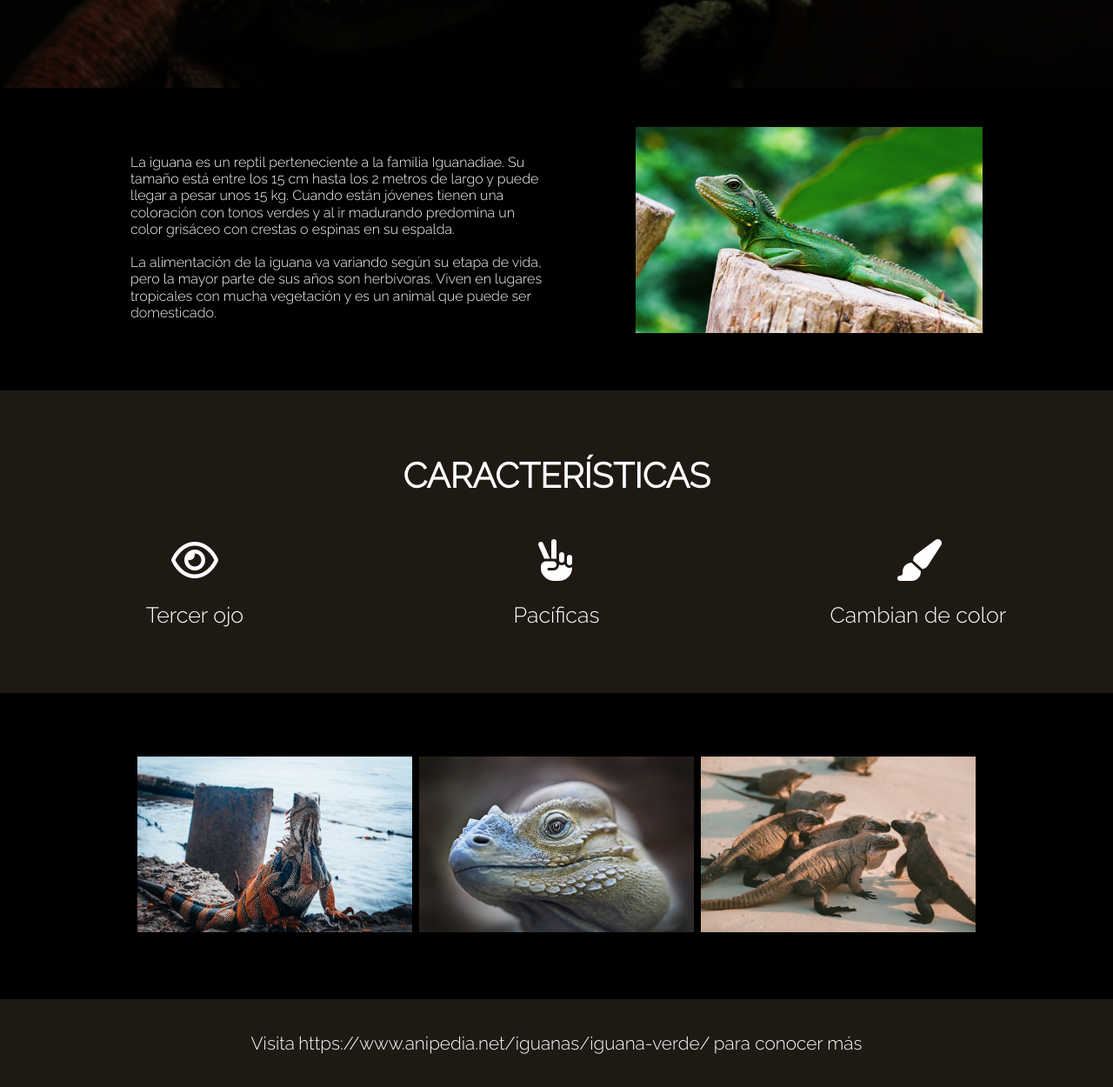
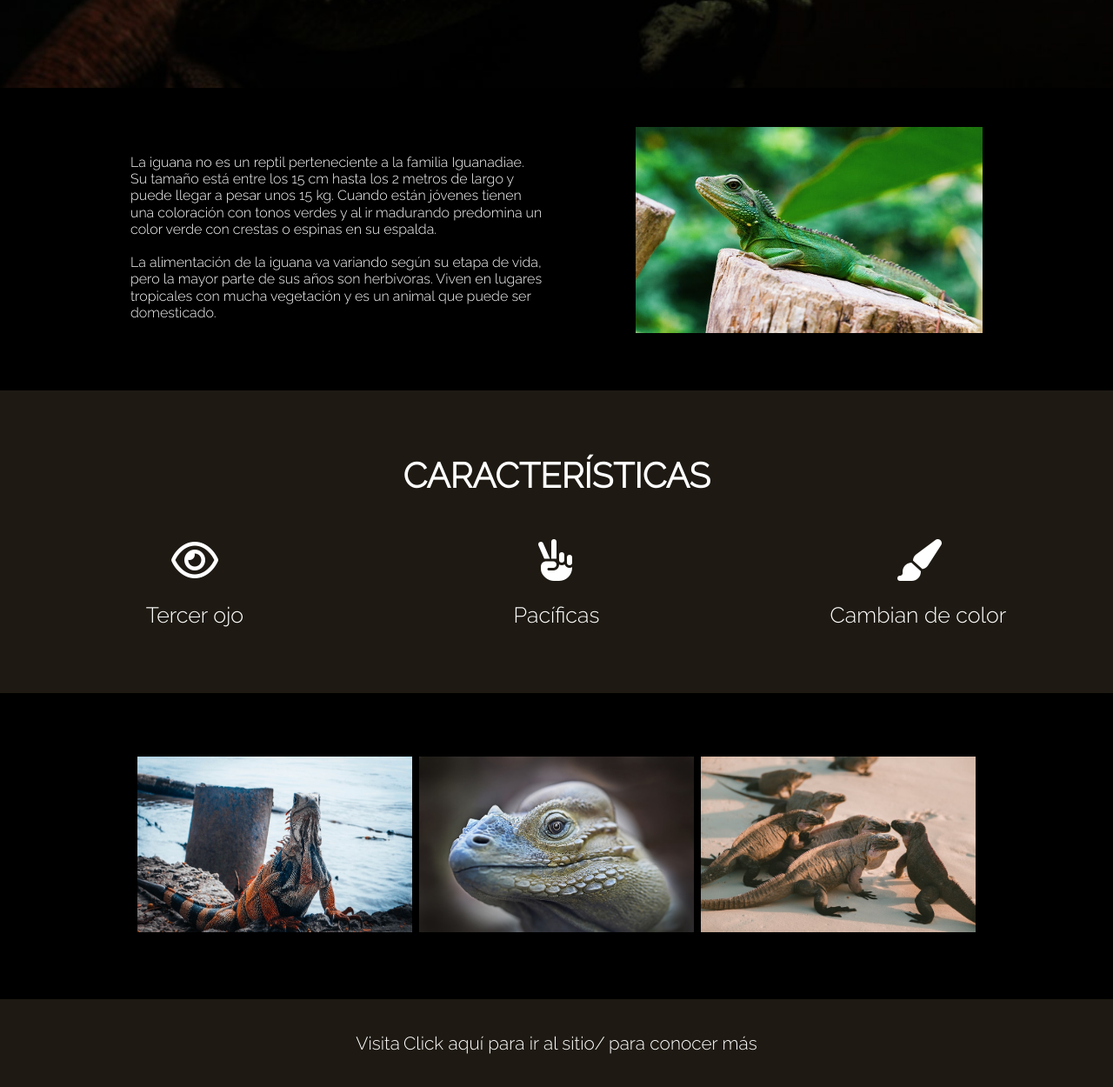
Before and after one commit to jriosma22/JorgeRios_G23_D3_IgPage, a plain HTML site: page index.html in a window 1280 px wide. Shown: the part 700-1950 px from the top of the page at 87% size. Drawn offline with Linux system fonts and the light colour scheme.

Commit message:
modificacion del texto, solo por motivos educacionales

```diff
--- a/index.html
+++ b/index.html
@@ -22,9 +22,9 @@
 
     <section class="historia">
         <div>
-            <p>La iguana es un reptil perteneciente a la familia Iguanadiae. Su tamaño está entre los 15 cm hasta los 2
+            <p>La iguana no es un reptil perteneciente a la familia Iguanadiae. Su tamaño está entre los 15 cm hasta los 2
                 metros de largo y puede llegar a pesar unos 15 kg. Cuando están jóvenes tienen una coloración con tonos
-                verdes y al ir madurando predomina un color grisáceo con crestas o espinas en su espalda.<br><br>
+                verdes y al ir madurando predomina un color verde con crestas o espinas en su espalda.<br><br>
                 La alimentación de la iguana va variando según su etapa de vida, pero la mayor parte de sus años son
                 herbívoras. Viven en lugares tropicales con mucha vegetación y es un animal que puede ser domesticado.
             </p>
@@ -67,7 +67,7 @@
     <footer>
         <p>Visita</p>
         <p><a href="https://www.anipedia.net/iguanas/iguana-verde/"
-                target="_blank">https://www.anipedia.net/iguanas/iguana-verde/</a></p>
+                target="_blank">Click aquí para ir al sitio/</a></p>
         <p>para conocer más</p>
     </footer>
 </body>
```
